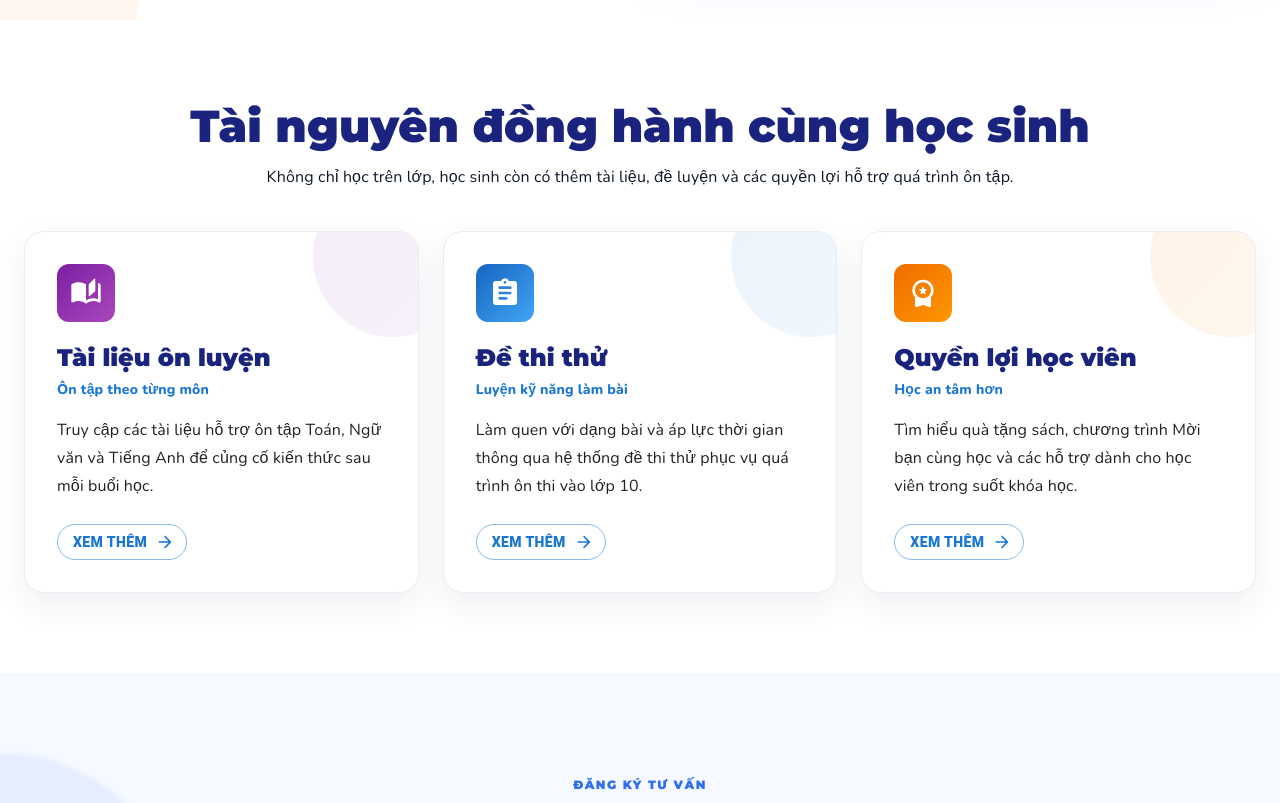
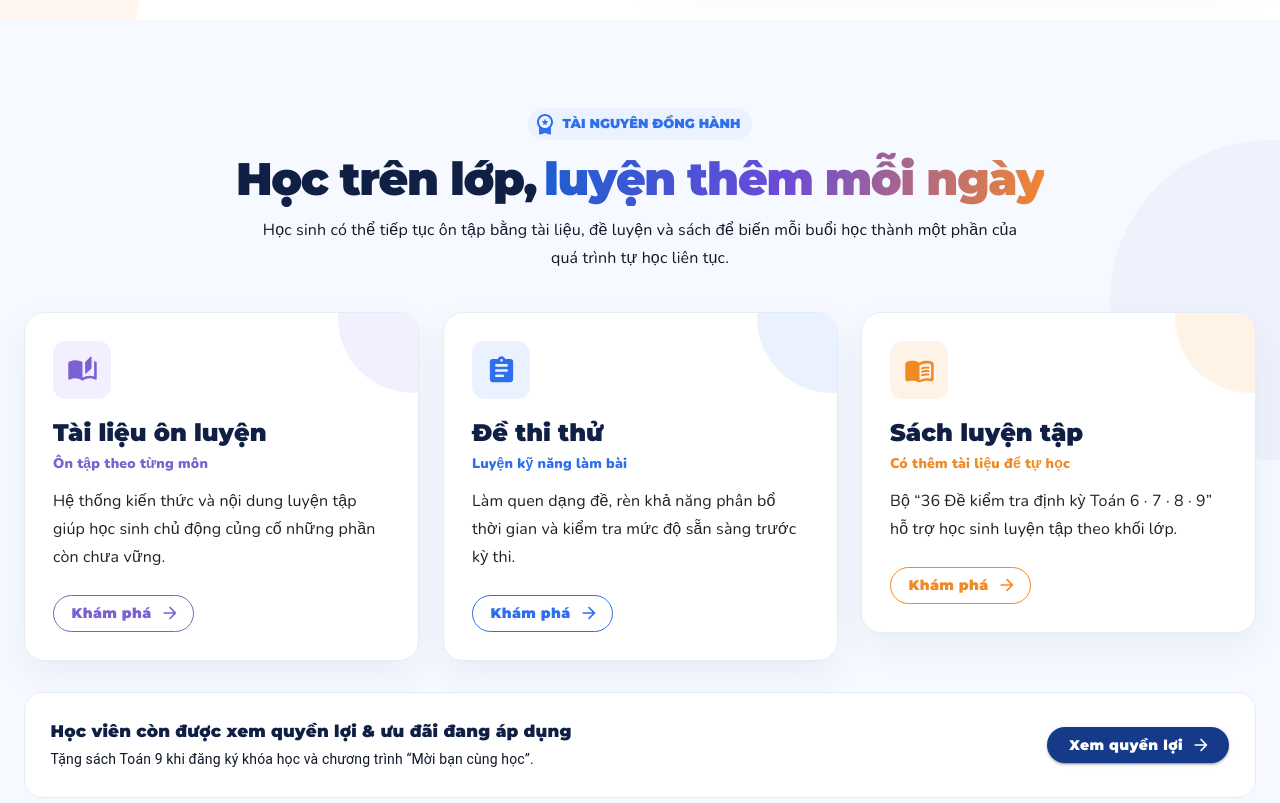
Before and after one commit to khanhu2805/luyen-thi-gdsg, a Next.js app: page / in a window 1280 px wide. Shown: the part 3557-4360 px from the top of the page. Built offline with nearby package versions, Linux system fonts and the light colour scheme.

Commit message:
Redesign student resources section

```diff
--- a/app/components/trang-chu/StudentBenefits.tsx
+++ b/app/components/trang-chu/StudentBenefits.tsx
@@ -4,13 +4,16 @@ import {
   Box,
   Button,
   Card,
+  Chip,
   Container,
   Grid,
+  Stack,
   Typography,
 } from '@mui/material';
 import ArrowForwardRoundedIcon from '@mui/icons-material/ArrowForwardRounded';
 import AssignmentRoundedIcon from '@mui/icons-material/AssignmentRounded';
 import AutoStoriesRoundedIcon from '@mui/icons-material/AutoStoriesRounded';
+import MenuBookRoundedIcon from '@mui/icons-material/MenuBookRounded';
 import WorkspacePremiumRoundedIcon from '@mui/icons-material/WorkspacePremiumRounded';
 import Link from 'next/link';
 import FadeInScroll from '../FadeInScroll';
@@ -22,85 +25,121 @@ const resources = [
   {
     title: 'Tài liệu ôn luyện',
     subtitle: 'Ôn tập theo từng môn',
-    desc: 'Truy cập các tài liệu hỗ trợ ôn tập Toán, Ngữ văn và Tiếng Anh để củng cố kiến thức sau mỗi buổi học.',
-    icon: <AutoStoriesRoundedIcon sx={{ fontSize: 32 }} />,
-    color: 'linear-gradient(135deg, #7b1fa2, #ab47bc)',
+    desc: 'Hệ thống kiến thức và nội dung luyện tập giúp học sinh chủ động củng cố những phần còn chưa vững.',
+    icon: <AutoStoriesRoundedIcon sx={{ fontSize: 31 }} />,
+    accent: '#7b61d1',
+    soft: '#f2efff',
     link: '/tai-lieu-on-luyen',
   },
   {
     title: 'Đề thi thử',
     subtitle: 'Luyện kỹ năng làm bài',
-    desc: 'Làm quen với dạng bài và áp lực thời gian thông qua hệ thống đề thi thử phục vụ quá trình ôn thi vào lớp 10.',
-    icon: <AssignmentRoundedIcon sx={{ fontSize: 32 }} />,
-    color: 'linear-gradient(135deg, #1565c0, #42a5f5)',
+    desc: 'Làm quen dạng đề, rèn khả năng phân bổ thời gian và kiểm tra mức độ sẵn sàng trước kỳ thi.',
+    icon: <AssignmentRoundedIcon sx={{ fontSize: 31 }} />,
+    accent: '#2f6fed',
+    soft: '#eaf2ff',
     link: '/de-thi-thu',
   },
   {
-    title: 'Quyền lợi học viên',
-    subtitle: 'Học an tâm hơn',
-    desc: 'Tìm hiểu quà tặng sách, chương trình Mời bạn cùng học và các hỗ trợ dành cho học viên trong suốt khóa học.',
-    icon: <WorkspacePremiumRoundedIcon sx={{ fontSize: 32 }} />,
-    color: 'linear-gradient(135deg, #ef6c00, #ff9800)',
-    link: '/chinh-sach',
+    title: 'Sách luyện tập',
+    subtitle: 'Có thêm tài liệu để tự học',
+    desc: 'Bộ “36 Đề kiểm tra định kỳ Toán 6 · 7 · 8 · 9” hỗ trợ học sinh luyện tập theo khối lớp.',
+    icon: <MenuBookRoundedIcon sx={{ fontSize: 31 }} />,
+    accent: '#f08a24',
+    soft: '#fff3e8',
+    link: '/sach',
   },
 ];
 
 export default function StudentBenefits() {
   return (
-    <Box sx={{ py: { xs: 8, md: 10 }, bgcolor: 'white' }}>
-      <Container maxWidth="xl">
+    <Box
+      sx={{
+        py: { xs: 8, md: 11 },
+        bgcolor: '#f6f9ff',
+        position: 'relative',
+        overflow: 'hidden',
+      }}
+    >
+      <Box
+        className="floating-card-delay"
+        sx={{
+          position: 'absolute',
+          width: 320,
+          height: 320,
+          borderRadius: '50%',
+          right: -150,
+          top: 120,
+          bgcolor: 'rgba(123,97,209,.05)',
+        }}
+      />
+
+      <Container maxWidth="xl" sx={{ position: 'relative', zIndex: 1 }}>
         <FadeInScroll>
           <Box sx={{ textAlign: 'center', mb: 5 }}>
+            <Chip
+              icon={<WorkspacePremiumRoundedIcon />}
+              label="TÀI NGUYÊN ĐỒNG HÀNH"
+              sx={{
+                mb: 1.5,
+                bgcolor: '#eaf2ff',
+                color: '#2f6fed',
+                fontFamily: fontHeader,
+                fontWeight: 900,
+                '& .MuiChip-icon': { color: '#2f6fed' },
+              }}
+            />
             <Typography
               variant="h3"
               sx={{
                 fontFamily: fontHeader,
                 fontWeight: 900,
-                color: '#1a237e',
-                fontSize: { xs: '2rem', md: '2.8rem' },
+                color: '#102044',
+                fontSize: { xs: '2rem', md: '2.85rem' },
+                letterSpacing: '-0.03em',
               }}
             >
-              Tài nguyên đồng hành cùng học sinh
+              Học trên lớp,
+              <Box component="span" className="gradient-text" sx={{ display: 'inline', ml: 1 }}>
+                luyện thêm mỗi ngày
+              </Box>
             </Typography>
             <Typography
               color="text.secondary"
-              sx={{ mt: 1.5, maxWidth: 760, mx: 'auto', lineHeight: 1.7, fontFamily: fontBody }}
+              sx={{ mt: 1.4, maxWidth: 780, mx: 'auto', lineHeight: 1.75, fontFamily: fontBody }}
             >
-              Không chỉ học trên lớp, học sinh còn có thêm tài liệu, đề luyện và các quyền lợi hỗ trợ quá trình ôn tập.
+              Học sinh có thể tiếp tục ôn tập bằng tài liệu, đề luyện và sách
+              để biến mỗi buổi học thành một phần của quá trình tự học liên tục.
             </Typography>
           </Box>
         </FadeInScroll>
 
         <Grid container spacing={3}>
-          {resources.map((item, idx) => (
+          {resources.map((item, index) => (
             <Grid size={{ xs: 12, md: 4 }} key={item.title}>
-              <FadeInScroll delay={idx * 0.12}>
+              <FadeInScroll delay={index * 0.08}>
                 <Card
+                  className="card-lift"
                   sx={{
-                    p: { xs: 3, md: 4 },
+                    p: { xs: 3, md: 3.5 },
                     height: '100%',
                     borderRadius: 5,
+                    border: '1px solid #e4ecf7',
+                    boxShadow: '0 14px 36px rgba(15,48,105,.06)',
+                    bgcolor: 'white',
                     position: 'relative',
                     overflow: 'hidden',
-                    boxShadow: '0 12px 32px rgba(31,42,74,.07)',
-                    border: '1px solid #e8edf4',
-                    transition: 'transform .25s ease, box-shadow .25s ease',
-                    '&:hover': {
-                      transform: 'translateY(-6px)',
-                      boxShadow: '0 20px 44px rgba(31,42,74,.12)',
-                    },
                   }}
                 >
                   <Box
                     sx={{
                       position: 'absolute',
-                      top: -55,
-                      right: -55,
-                      width: 160,
-                      height: 160,
-                      background: item.color,
-                      opacity: 0.08,
+                      width: 150,
+                      height: 150,
                       borderRadius: '50%',
+                      right: -70,
+                      top: -70,
+                      bgcolor: item.soft,
                     }}
                   />
 
@@ -108,12 +147,12 @@ export default function StudentBenefits() {
                     sx={{
                       width: 58,
                       height: 58,
-                      borderRadius: 3,
+                      borderRadius: 3.2,
                       display: 'grid',
                       placeItems: 'center',
-                      background: item.color,
-                      color: 'white',
-                      mb: 2.5,
+                      bgcolor: item.soft,
+                      color: item.accent,
+                      position: 'relative',
                     }}
                   >
                     {item.icon}
@@ -121,19 +160,20 @@ export default function StudentBenefits() {
 
                   <Typography
                     variant="h5"
-                    sx={{ fontFamily: fontHeader, fontWeight: 900, color: '#1a237e' }}
+                    sx={{ mt: 2.3, fontFamily: fontHeader, fontWeight: 900, color: '#102044', position: 'relative' }}
                   >
                     {item.title}
                   </Typography>
                   <Typography
                     variant="body2"
-                    sx={{ mt: 0.7, color: 'primary.main', fontWeight: 800, fontFamily: fontBody }}
+                    sx={{ mt: 0.6, color: item.accent, fontWeight: 900, fontFamily: fontBody, position: 'relative' }}
                   >
                     {item.subtitle}
                   </Typography>
+
                   <Typography
                     color="text.secondary"
-                    sx={{ mt: 2, mb: 3, lineHeight: 1.75, fontFamily: fontBody }}
+                    sx={{ mt: 1.6, mb: 3, lineHeight: 1.75, fontFamily: fontBody, position: 'relative' }}
                   >
                     {item.desc}
                   </Typography>
@@ -143,15 +183,68 @@ export default function StudentBenefits() {
                     href={item.link}
                     endIcon={<ArrowForwardRoundedIcon />}
                     variant="outlined"
-                    sx={{ borderRadius: 999, fontWeight: 900 }}
+                    sx={{
+                      borderRadius: 999,
+                      px: 2.2,
+                      textTransform: 'none',
+                      fontFamily: fontHeader,
+                      fontWeight: 900,
+                      borderColor: item.accent,
+                      color: item.accent,
+                      '&:hover': { borderColor: item.accent, bgcolor: item.soft },
+                    }}
                   >
-                    Xem thêm
+                    Khám phá
                   </Button>
                 </Card>
               </FadeInScroll>
             </Grid>
           ))}
         </Grid>
+
+        <FadeInScroll delay={0.1}>
+          <Box
+            sx={{
+              mt: 4,
+              p: { xs: 2.5, md: 3.2 },
+              borderRadius: 4.5,
+              bgcolor: 'white',
+              border: '1px solid #e4ecf7',
+              display: { md: 'flex' },
+              justifyContent: 'space-between',
+              alignItems: 'center',
+              gap: 3,
+            }}
+          >
+            <Box>
+              <Typography sx={{ fontFamily: fontHeader, fontWeight: 900, color: '#102044', fontSize: '1.05rem' }}>
+                Học viên còn được xem quyền lợi & ưu đãi đang áp dụng
+              </Typography>
+              <Typography color="text.secondary" variant="body2" sx={{ mt: 0.5, lineHeight: 1.65 }}>
+                Tặng sách Toán 9 khi đăng ký khóa học và chương trình “Mời bạn cùng học”.
+              </Typography>
+            </Box>
+            <Button
+              component={Link}
+              href="/chinh-sach"
+              variant="contained"
+              endIcon={<ArrowForwardRoundedIcon />}
+              sx={{
+                mt: { xs: 2, md: 0 },
+                borderRadius: 999,
+                px: 2.8,
+                textTransform: 'none',
+                fontFamily: fontHeader,
+                fontWeight: 900,
+                whiteSpace: 'nowrap',
+                bgcolor: '#153a8a',
+                '&:hover': { bgcolor: '#0f2f73' },
+              }}
+            >
+              Xem quyền lợi
+            </Button>
+          </Box>
+        </FadeInScroll>
       </Container>
     </Box>
   );
```
